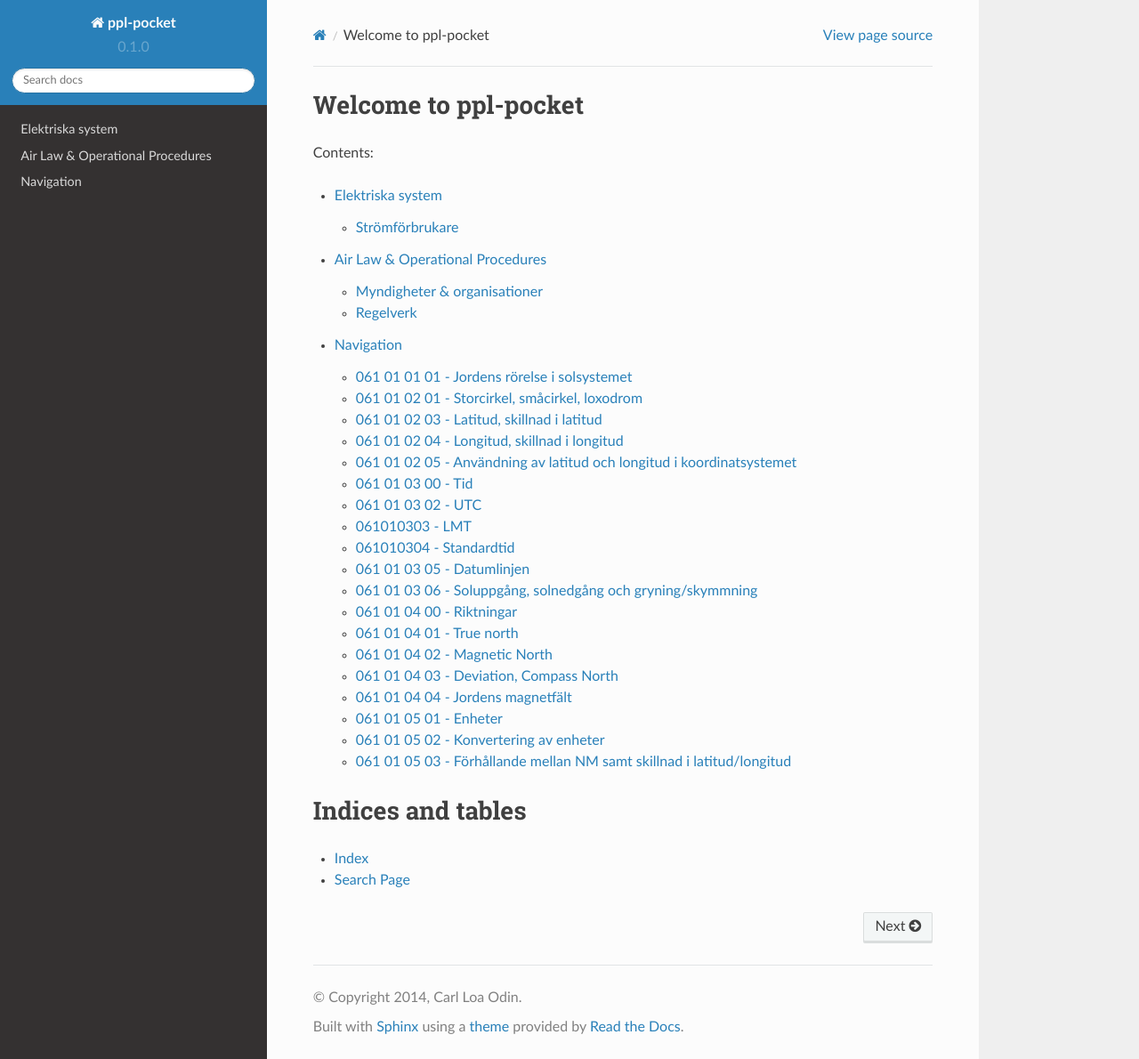
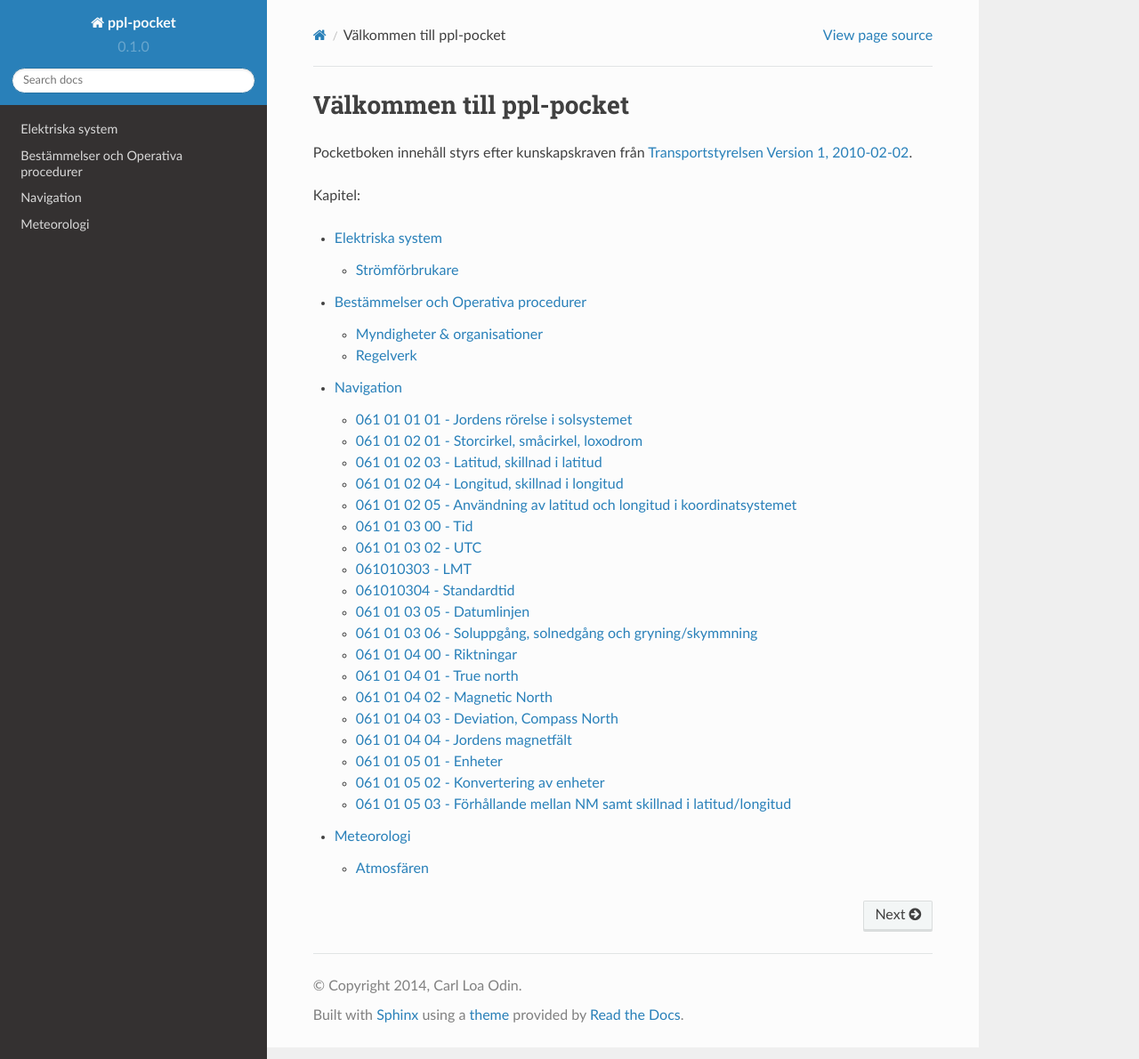
Before and after one commit to loa/ppl-pocket, a Sphinx documentation site: the page built from source/index.rst, in a window 1280 px wide and 1190 px high. Shown: the whole window at 89% size. Built offline with Sphinx 7.4.7 and the Read the Docs theme 2.0.0, drawn with Linux system fonts in a browser that asks for light colours.

Commit message:
Add first part of meteorology

```diff
--- a/source/alop.rst
+++ b/source/alop.rst
@@ -1,7 +1,7 @@
 
---------------------------------
-Air Law & Operational Procedures
---------------------------------
+-------------------------------------
+Bestämmelser och Operativa procedurer
+-------------------------------------
 
 Myndigheter & organisationer
 ============================
--- a/source/index.rst
+++ b/source/index.rst
@@ -3,10 +3,12 @@
    You can adapt this file completely to your liking, but it should at least
    contain the root `toctree` directive.
 
-Welcome to ppl-pocket
-======================================
+Välkommen till ppl-pocket
+=========================
 
-Contents:
+Pocketboken innehåll styrs efter kunskapskraven från `Transportstyrelsen Version 1, 2010-02-02 <http://www.transportstyrelsen.se/sv/Luftfart/Privat--och-allmanflyg/Certifikat-och-utbildning/Privatflygarcertifikat-PPL/Teoriutbildning/Kunskapskrav/>`_.
+
+Kapitel:
 
 .. toctree::
    :maxdepth: 2
@@ -14,10 +16,4 @@ Contents:
    agk
    alop
    nav
-
-
-Indices and tables
-==================
-
-* :ref:`genindex`
-* :ref:`search`
+   met
```
Also changed, not shown: source/met.rst (added, +37 -0 lines).
